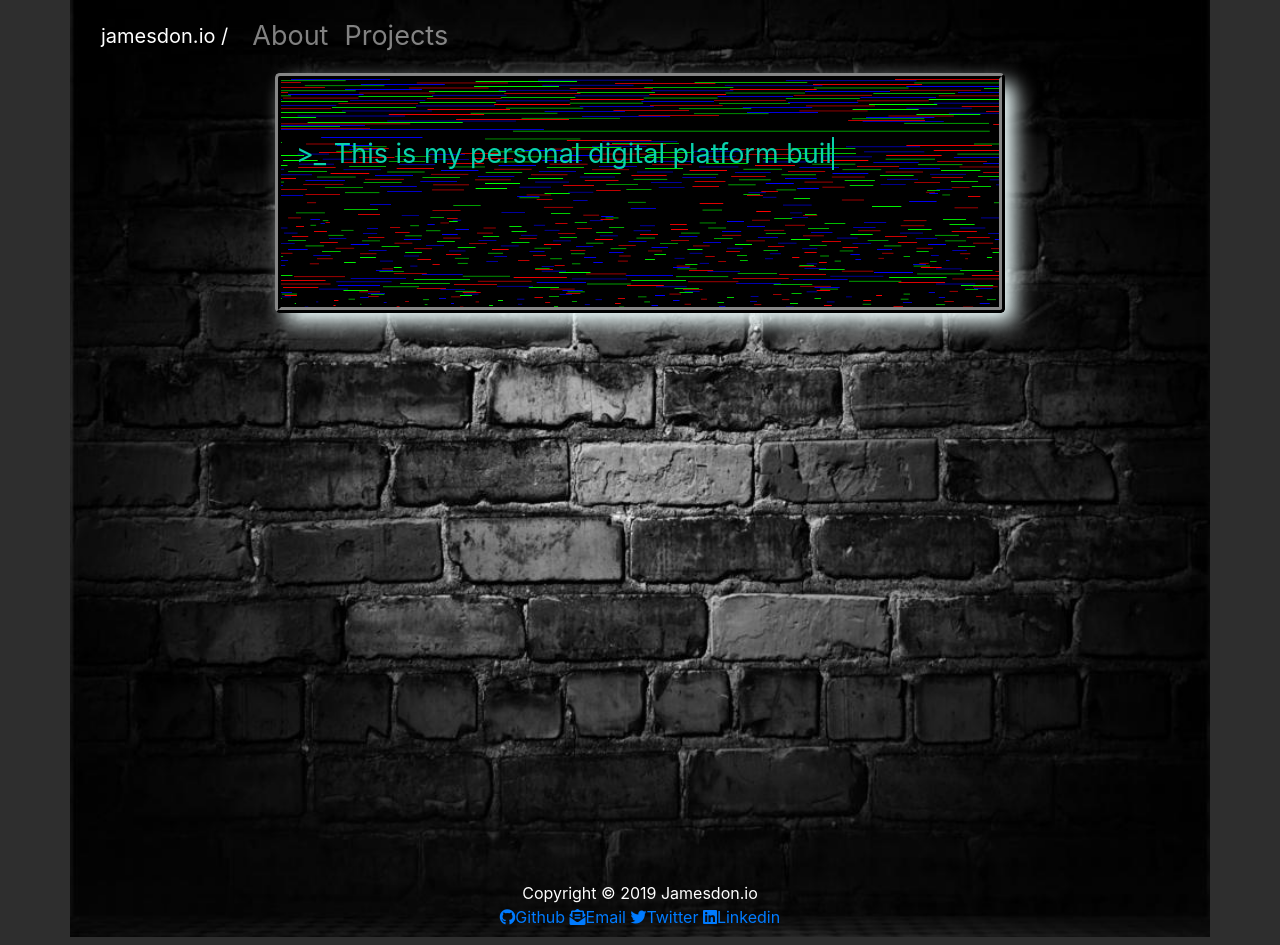
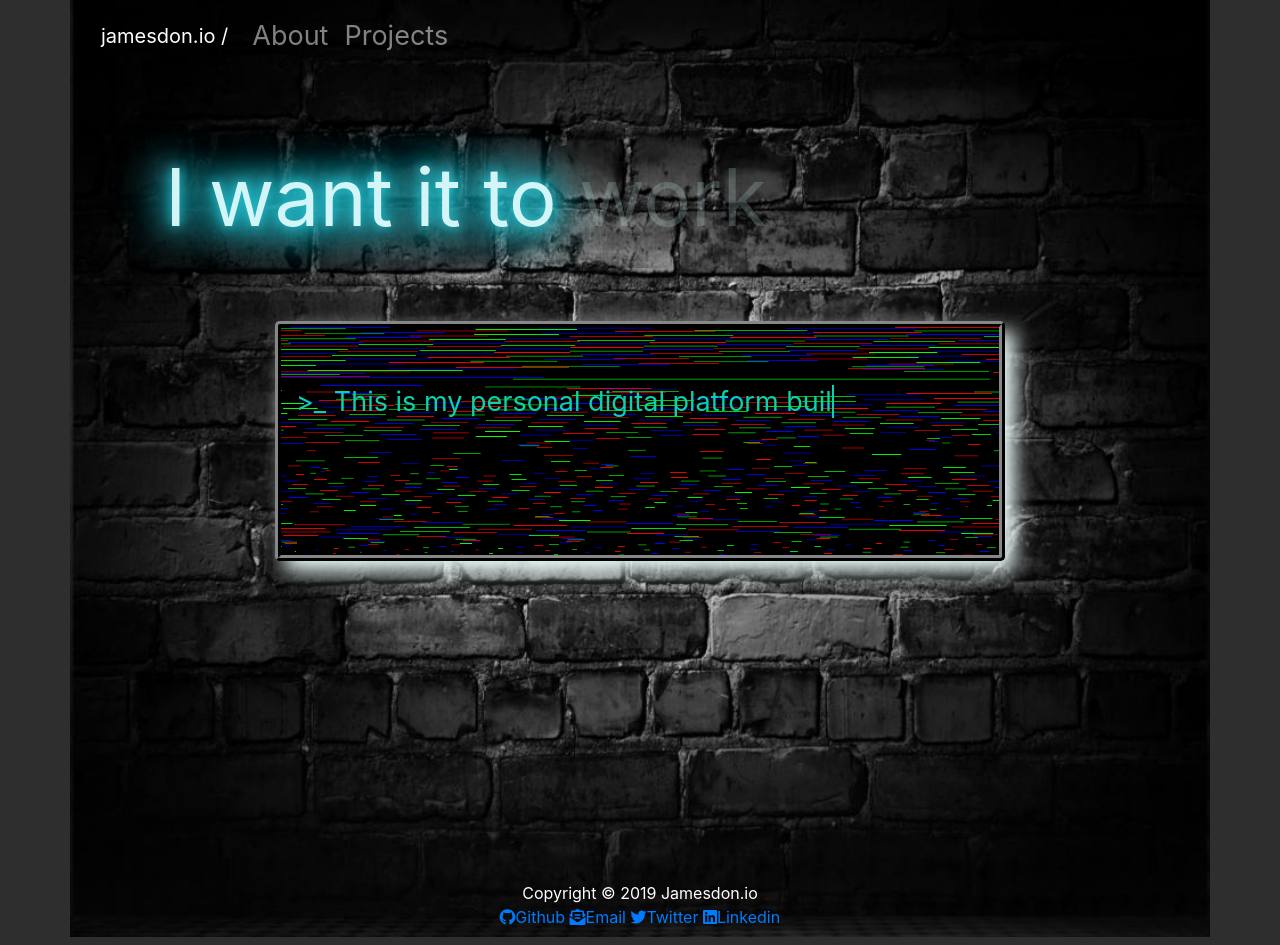
Before and after one commit to JamestheDon/CRA-boilerplate, a React app in the folder client/: page / in a window 1280 px wide. Built offline with nearby package versions, Linux system fonts and the light colour scheme.

Commit message:
added neon sign effect

```diff
--- a/client/src/App.module.css
+++ b/client/src/App.module.css
@@ -4,6 +4,13 @@
   background-repeat: no-repeat;
   background-image: url(../src/img/stone-wall-and-floor.jpg);
   height: auto;
+}
+
+body {
+  margin: 0;
+  background-color: rgb(46, 46, 46);
+  height: 100vh;
+  display: auto; /* flex */
 }
 
 .appHeader {
--- /dev/null
+++ b/client/src/Components/effects/NeonSign.js
@@ -0,0 +1,24 @@
+import React from "react";
+
+import styles from "./NeonSign.module.css";
+
+function NeonSign() {
+  return (
+    <div className={` container ${styles.span}`}>
+      <div className={` ${styles.lines}`}>
+        <span className={`${styles.span} ${styles.line}`}>
+          I want it to
+          <span
+            className={`${styles.span} ${styles.well}`}
+            style={{ "--i": 0 }}
+          >
+            {" "}
+            work
+          </span>
+        </span>
+      </div>
+    </div>
+  );
+}
+
+export default NeonSign;
--- /dev/null
+++ b/client/src/Components/effects/NeonSign.module.css
@@ -0,0 +1,97 @@
+.span {
+  --blur-r: 0.15em;
+  --main-sat: 50%;
+  --shadow-sat: 70%;
+
+  --main-light: 90%;
+  --main-shadow-light: 50%;
+  --mid-shadow-light: 40%;
+  --dark-shadow-light: 30%;
+
+  --main-shadow-color: hsl(
+    var(--hue),
+    var(--shadow-sat),
+    var(--main-shadow-light)
+  );
+
+  --mid-shadow-color: hsl(
+    var(--hue),
+    var(--shadow-sat),
+    var(--mid-shadow-light)
+  );
+
+  --dark-shadow-color: hsl(
+    var(--hue),
+    var(--shadow-sat),
+    var(--dark-shadow-light)
+  );
+
+  --color: hsl(var(--hue), 74%, var(--main-light));
+
+  --shadow: 0 0 var(--blur-r) var(--main-shadow-color),
+    0 0 calc(var(--blur-r) * 2) var(--mid-shadow-color),
+    0 0 calc(var(--blur-r) * 3) var(--main-shadow-color),
+    0 0 calc(var(--blur-r) * 3.5) var(--main-shadow-color),
+    0 0 calc(var(--blur-r) * 4) var(--main-shadow-color),
+    0 0 calc(var(--blur-r) * 4.5) var(--dark-shadow-color);
+
+  font-size: 10vmin;
+  color: var(--color);
+  /* font-family: "Cedarville Cursive", cursive; */
+  text-shadow: var(--shadow);
+}
+
+.line:first-of-type {
+  --hue: 185;
+}
+/*
+.line:nth-of-type(2) {
+  --hue: 290;
+}
+
+.line:nth-of-type(3) {
+  --hue: 330;
+}
+
+.line:nth-of-type(4) {
+  --hue: 185;
+}
+*/
+.well {
+  --hue: 184;
+  --duration: 6s;
+  --delay: calc(var(--duration) / 4);
+  animation: flicker var(--duration) infinite;
+  animation-delay: calc(var(--i) * calc(var(--duration) / 4));
+  animation-timing-function: linear;
+}
+
+@keyframes flicker {
+  0%,
+  10%,
+  15%,
+  20%,
+  24% {
+    opacity: 0.9;
+    text-shadow: var(--shadow);
+  }
+
+  7%,
+  12%,
+  16%,
+  19%,
+  25%,
+  100% {
+    opacity: 0.2;
+    text-shadow: none;
+  }
+}
+
+/* page styles / layout */
+
+.lines {
+  margin: auto;
+  display: grid;
+  padding: 1em;
+  line-height: 1.1;
+}
--- a/client/src/Components/main/Landing.js
+++ b/client/src/Components/main/Landing.js
@@ -1,14 +1,14 @@
 import React from "react";
 
 import styles from "./Landing.module.css";
-import james from "../../img/jamesiii_drake.ico";
+import NeonSign from "../effects/NeonSign";
 import TypeWriter from "../effects/TypeWriter";
-import { Link } from "react-router-dom";
 
 function Landing() {
   return (
     <div className={`container ${styles.screen1}`}>
       <div className="row justify-content-center">
+        <NeonSign />
         <div className="col-md-8">
           <div className={`jumbotron text-left  ${styles.jumbotron}`}>
             <TypeWriter
```
Also changed, not shown: client/src/Components/secondary/Jumbotron.js (deleted, +0 -21 lines).
